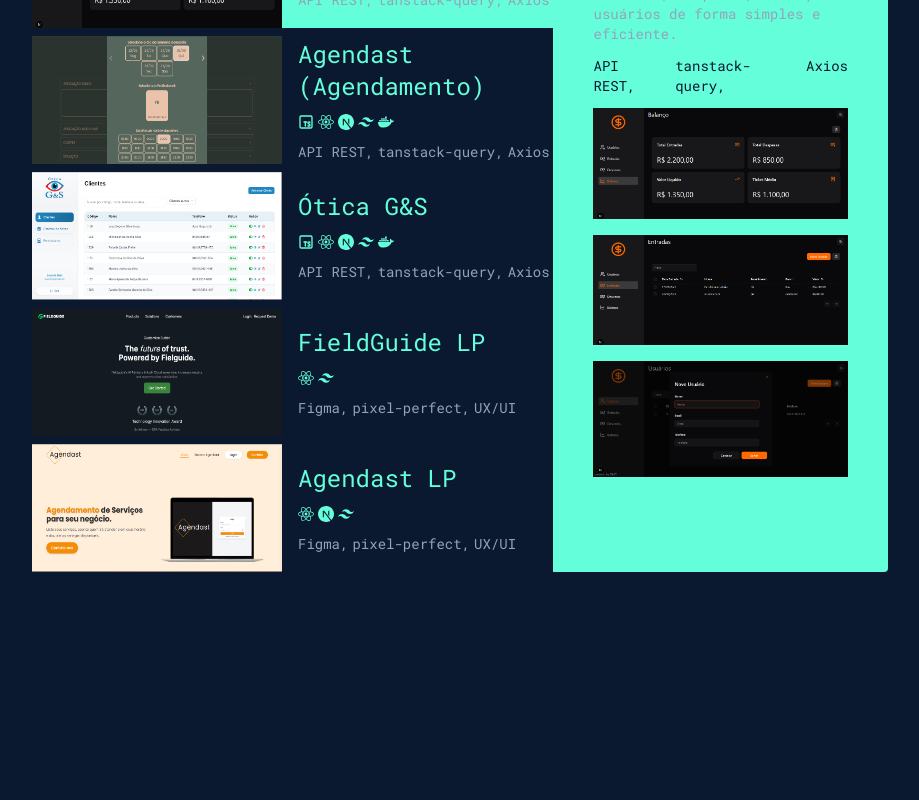
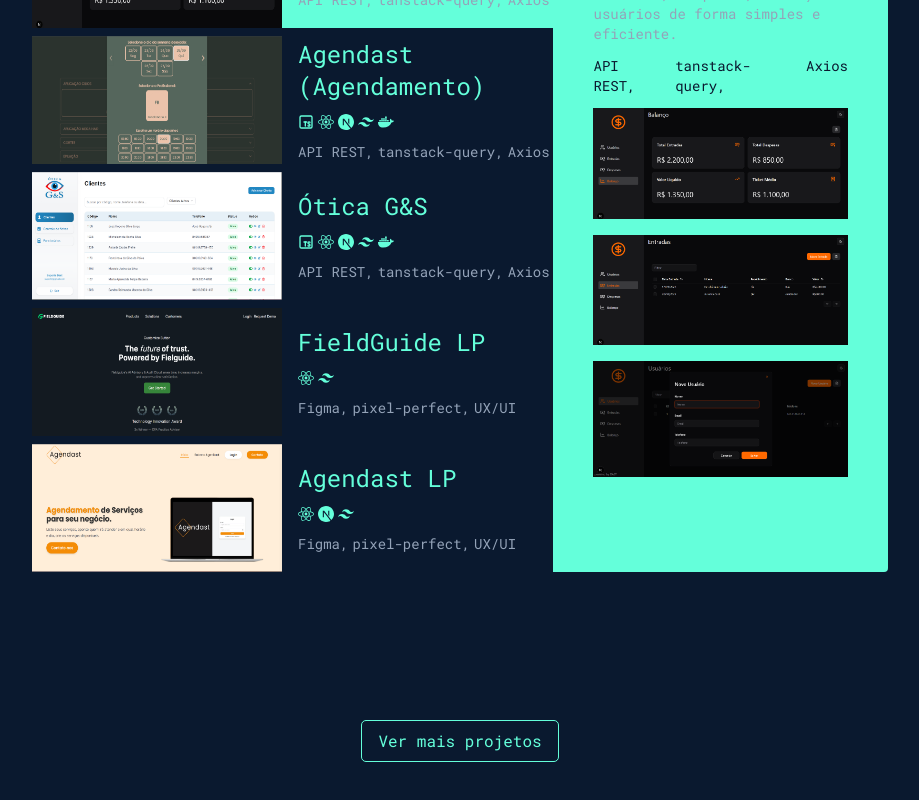
Before and after one commit to GabrielSilveira97/gabriel-silveira.v2, a Next.js app: page / in a window 1280 px wide. Shown: the part 2461-3261 px from the top of the page, without its empty margins (180-1099 px from the left). Before the commit the page ends 3073 px from the top, so only its background shows below. Built offline with nearby package versions, Linux system fonts and the light colour scheme.

Commit message:
feat: add button

```diff
--- a/app/components/sections/Projects.tsx
+++ b/app/components/sections/Projects.tsx
@@ -264,6 +264,9 @@
       </motion.section>
 
     <ProjectsDesktop/>
+      <section className="flex flex-col items-center py-5">
+          <Button link="/projects" target="_self" label="Ver mais projetos"/>
+      </section>
     </>}
     </>
   );
--- a/app/projects/page.tsx
+++ b/app/projects/page.tsx
@@ -3,6 +3,12 @@
 import { Project, projects } from "../data/projects"
 import { Card, CardContent, CardHeader } from "@/components/ui/card"
 import Image from "next/image"
+import { Metadata } from "next"
+
+export const metadata: Metadata = {
+  title: "Projetos",
+
+};
 
 const ProjectsPage = () => {
     return(
```
